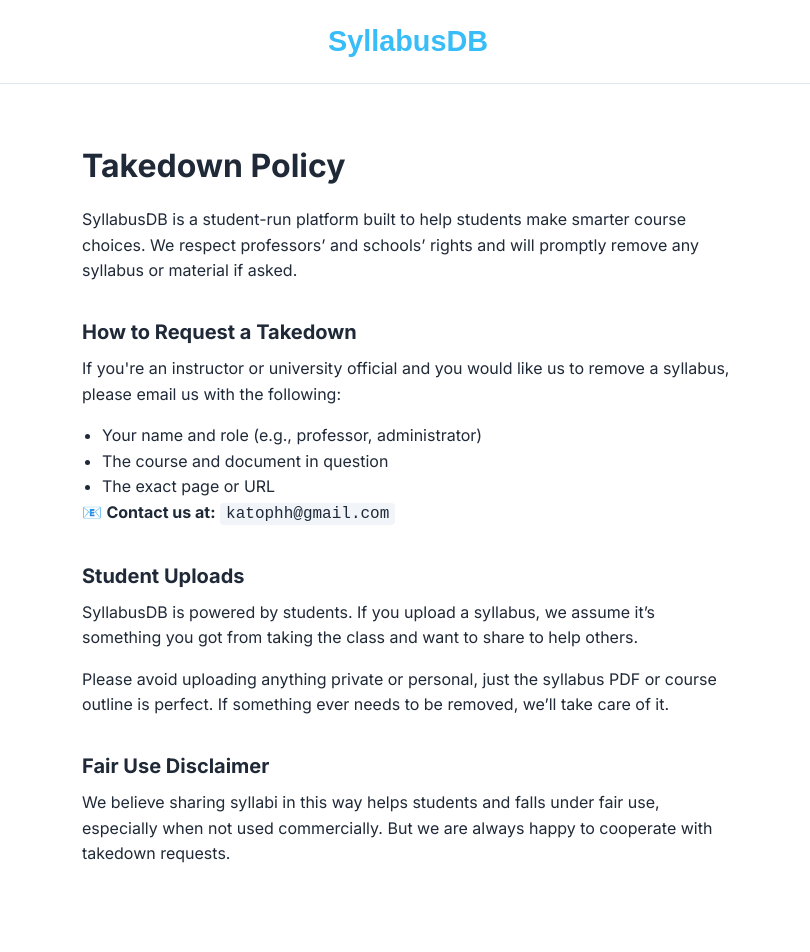
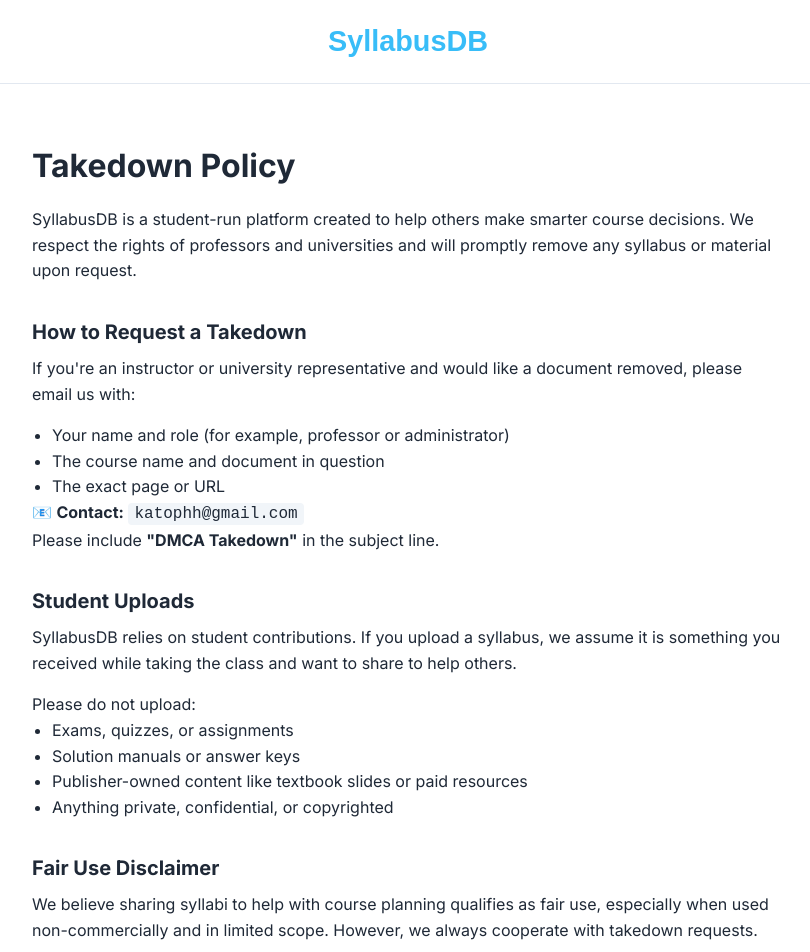
Before and after one commit to Nawang17/SyllabusDB, a React (Vite) app: page /takedown in a window 1280 px wide. Shown: the top 952 px of the page, without its empty margins (232-1042 px from the left). Built offline with nearby package versions, Linux system fonts and the light colour scheme.

Commit message:
enhance Takedown page content and update footer links

```diff
--- a/src/components/Footer.jsx
+++ b/src/components/Footer.jsx
@@ -10,6 +10,7 @@
           <Link to="/aboutpage">About</Link>
           <Link to="/termsofservice">Terms of Service</Link>
           <Link to="/guidelines">Guidelines</Link>
+          <Link to="takedown">Takedown Policy</Link>
         </div>
         {/* <div className="footer-links">
           <Link to="/colleges">All Colleges</Link>
--- a/src/pages/TakeDown/TakeDownPage.css
+++ b/src/pages/TakeDown/TakeDownPage.css
@@ -1,5 +1,5 @@
 .takedown-page {
-  max-width: 700px;
+  max-width: 800px;
   margin: 2rem auto;
   padding: 1.5rem;
   font-family: Arial, sans-serif;
--- a/src/pages/TakeDown/TakeDownPage.jsx
+++ b/src/pages/TakeDown/TakeDownPage.jsx
@@ -5,47 +5,56 @@
   useEffect(() => {
     window.scrollTo({ top: 0, behavior: "smooth" });
   }, []);
+
   return (
     <div className="takedown-page">
       <h1>Takedown Policy</h1>
 
       <p>
-        SyllabusDB is a student-run platform built to help students make smarter
-        course choices. We respect professors’ and schools’ rights and will
-        promptly remove any syllabus or material if asked.
+        SyllabusDB is a student-run platform created to help others make smarter
+        course decisions. We respect the rights of professors and universities
+        and will promptly remove any syllabus or material upon request.
       </p>
 
       <h2>How to Request a Takedown</h2>
       <p>
-        If you're an instructor or university official and you would like us to
-        remove a syllabus, please email us with the following:
+        If you're an instructor or university representative and would like a
+        document removed, please email us with:
       </p>
       <ul>
-        <li>Your name and role (e.g., professor, administrator)</li>
-        <li>The course and document in question</li>
+        <li>Your name and role (for example, professor or administrator)</li>
+        <li>The course name and document in question</li>
         <li>The exact page or URL</li>
       </ul>
       <p>
-        📧 <strong>Contact us at:</strong> <code>katophh@gmail.com</code>
+        📧 <strong>Contact:</strong> <code>katophh@gmail.com</code>
+        <br />
+        Please include <strong>"DMCA Takedown"</strong> in the subject line.
       </p>
 
       <h2>Student Uploads</h2>
       <p>
-        SyllabusDB is powered by students. If you upload a syllabus, we assume
-        it’s something you got from taking the class and want to share to help
-        others.
+        SyllabusDB relies on student contributions. If you upload a syllabus, we
+        assume it is something you received while taking the class and want to
+        share to help others.
       </p>
       <p>
-        Please avoid uploading anything private or personal, just the syllabus
-        PDF or course outline is perfect. If something ever needs to be removed,
-        we’ll take care of it.
+        Please do not upload:
+        <ul>
+          <li>Exams, quizzes, or assignments</li>
+          <li>Solution manuals or answer keys</li>
+          <li>
+            Publisher-owned content like textbook slides or paid resources
+          </li>
+          <li>Anything private, confidential, or copyrighted</li>
+        </ul>
       </p>
 
       <h2>Fair Use Disclaimer</h2>
       <p>
-        We believe sharing syllabi in this way helps students and falls under
-        fair use, especially when not used commercially. But we are always happy
-        to cooperate with takedown requests.
+        We believe sharing syllabi to help with course planning qualifies as
+        fair use, especially when used non-commercially and in limited scope.
+        However, we always cooperate with takedown requests.
       </p>
     </div>
   );
```
